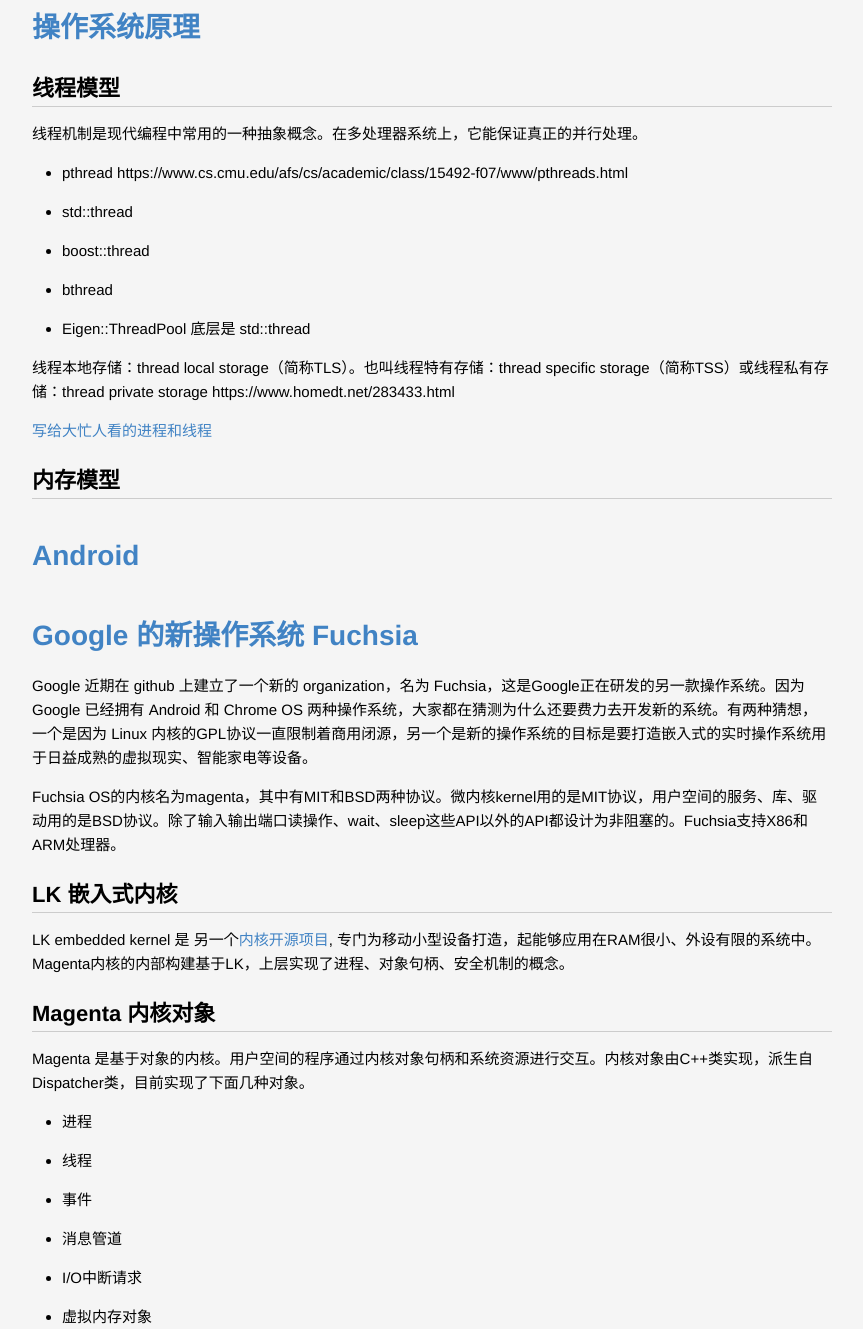
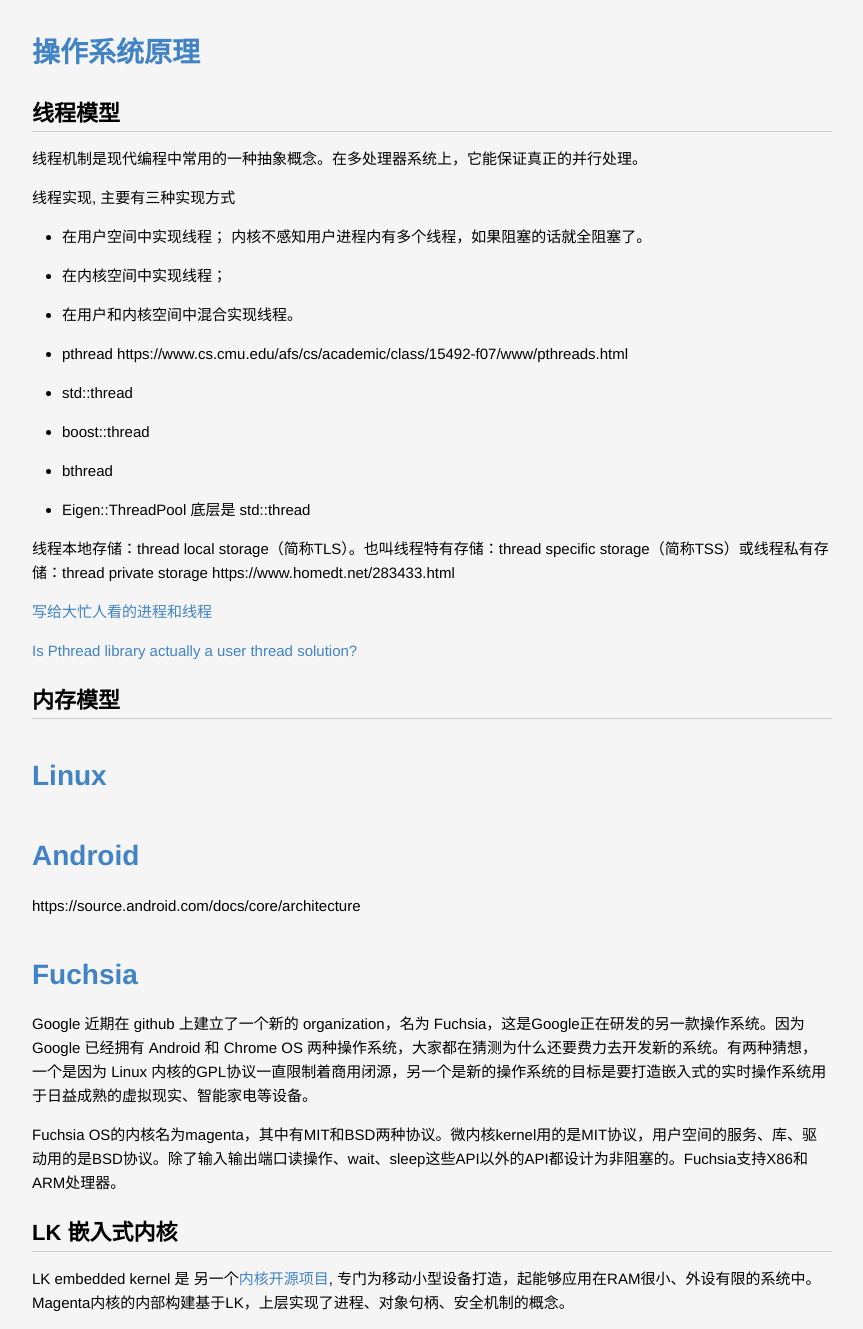
Before and after one commit to lucky521/blog, a Jekyll site: the page built from _posts/tech/2019-09-04-x-os.markdown, in a window 1280 px wide and 1400 px high, scrolled down 1184 px, cut to the strip 71-1400 px from the top of the window. Shown: the whole strip, without its empty margins (208-1071 px from the left). Built offline with Jekyll 4.4.1, drawn with Linux system fonts in a browser that asks for light colours; some of the changed text lies outside the part shown.

Commit message:
update blog

```diff
--- a/_posts/ml/2019-05-21-ML-System.markdown
+++ b/_posts/ml/2019-05-21-ML-System.markdown
@@ -176,6 +176,10 @@
 - https://github.com/pachyderm/pachyderm
 - https://github.com/tensorflow/transform
 
+特征服务组件：
+- openmldb
+- Tidb
+
 模型训练层组件
 - PaddlePaddle
 - pytorch
--- a/_posts/tech/2019-09-04-x-os.markdown
+++ b/_posts/tech/2019-09-04-x-os.markdown
@@ -10,6 +10,14 @@
 # 操作系统原理
 ## 线程模型
 线程机制是现代编程中常用的一种抽象概念。在多处理器系统上，它能保证真正的并行处理。
+
+
+线程实现, 主要有三种实现方式
+* 在用户空间中实现线程；  内核不感知用户进程内有多个线程，如果阻塞的话就全阻塞了。
+* 在内核空间中实现线程；
+* 在用户和内核空间中混合实现线程。
+
+
 * pthread  https://www.cs.cmu.edu/afs/cs/academic/class/15492-f07/www/pthreads.html
 * std::thread
 * boost::thread
@@ -22,14 +30,18 @@
 
 [写给大忙人看的进程和线程](https://mp.weixin.qq.com/s?__biz=MzkwMDE1MzkwNQ==&mid=2247496008&idx=1&sn=b4c6bfc75abfa8a45843bc3c2221b6ad&chksm=c04ae616f73d6f00808860bf6312f4377d07695626bc4530a74e0f2f343d910a5101d55e535c&scene=178&cur_album_id=1758297326189625351#rd)
 
+[Is Pthread library actually a user thread solution?](https://stackoverflow.com/questions/8639150/is-pthread-library-actually-a-user-thread-solution)
+
 ## 内存模型
 
 
 
+# Linux
 
 # Android
+https://source.android.com/docs/core/architecture
 
-# Google 的新操作系统 Fuchsia
+# Fuchsia
 
 Google 近期在 github 上建立了一个新的 organization，名为 Fuchsia，这是Google正在研发的另一款操作系统。因为 Google 已经拥有 Android 和 Chrome OS 两种操作系统，大家都在猜测为什么还要费力去开发新的系统。有两种猜想，一个是因为 Linux 内核的GPL协议一直限制着商用闭源，另一个是新的操作系统的目标是要打造嵌入式的实时操作系统用于日益成熟的虚拟现实、智能家电等设备。
 
--- a/_posts/tech/2020-11-15-big-data-process.markdown
+++ b/_posts/tech/2020-11-15-big-data-process.markdown
@@ -27,12 +27,6 @@
 
 
 # Storing
-
-## Hbase
-HDFS是Hadoop的存储系统，它的优点是可以存储超大量数据，但是缺点是速度慢。
-HBase建立在HDFS之上，以KV的形式存储，提供实时访问。
-HBase 本身只提供了Java 的API 接口。
-snapshot是HBase非常核心的一个功能，使用snapshot的不同用法可以实现很多功能
 
 ## Storage Cache
 
```
Also changed, not shown: _posts/framework/2020-03-05-flink.markdown (+5 -5 lines), _posts/tech/2020-06-01-x-db.markdown (+61 -17 lines).
